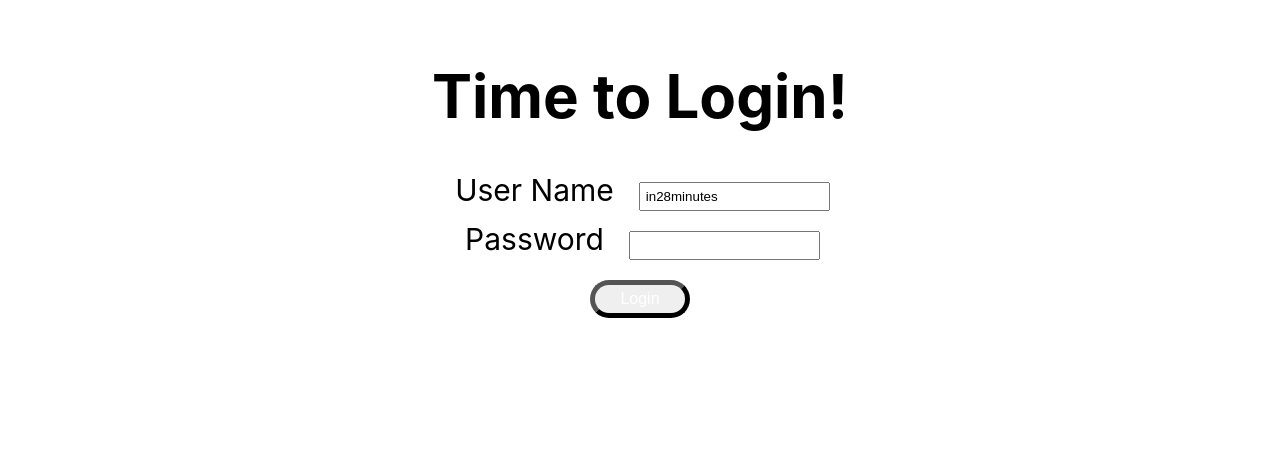
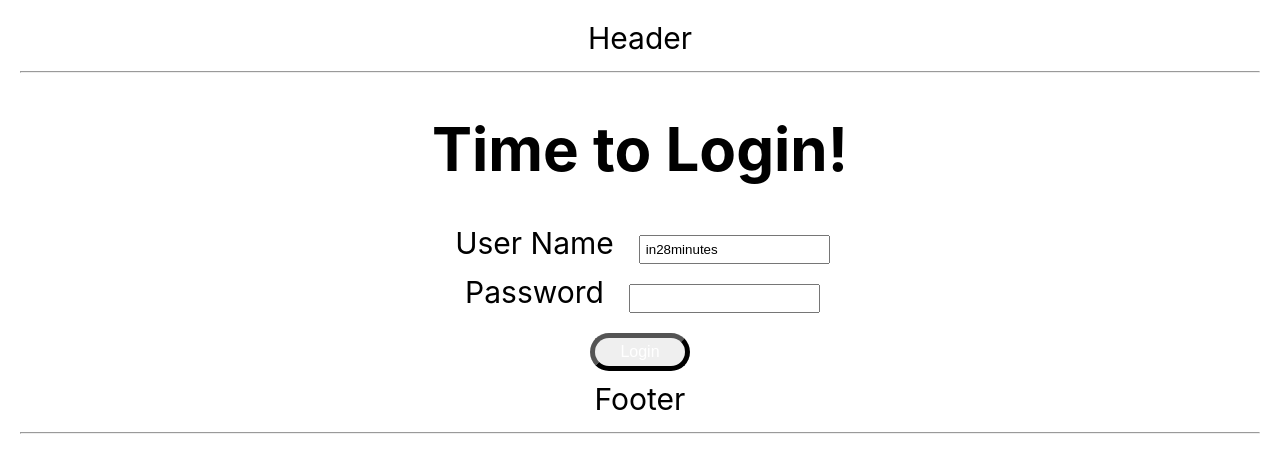
Before and after one commit to Jun-design-sketch/react-java-db-app, a React (Create React App) app in the folder 01-frontend/todo-app/: page / in a window 1280 px wide. Shown: the top 472 px of the page. Built offline with nearby package versions, Linux system fonts and the light colour scheme.

Commit message:
Add Component: Header, Footer, Logout, Add Route: Logout

```diff
--- a/01-frontend/todo-app/src/components/todo/TodoApp.jsx
+++ b/01-frontend/todo-app/src/components/todo/TodoApp.jsx
@@ -5,15 +5,18 @@
 export default function TodoApp() {
   return (
     <div className="TodoApp">
+      <HeaderComponent />
       <BrowserRouter>
         <Routes>
           <Route path='/' element={<LoginComponent />} />
           <Route path='/login' element={<LoginComponent />} />
           <Route path='/welcome/:username' element={<WelcomeComponent />} />
           <Route path='/todos' element={<ListTodosComponent />} />
+          <Route path='/logout' element={<LogoutComponent />} />
           <Route path='*' element={<ErrorComponent />} />
         </Routes>
       </BrowserRouter>
+      <FooterComponent />
     </div>
   )
 }
@@ -137,3 +140,30 @@
     </div>
   )
 }
+
+function HeaderComponent() {
+  return (
+    <div className="header">
+      Header<hr />
+    </div>
+  )
+}
+
+function FooterComponent() {
+  return (
+    <div className="footer">
+      Footer<hr />
+    </div>
+  )
+}
+
+function LogoutComponent() {
+  return (
+    <div className="LogoutComponent">
+      <h1>You are logged out!</h1>
+      <div>
+        Thank you for using our App. Come back soon!
+      </div>
+    </div>
+  )
+}
```
